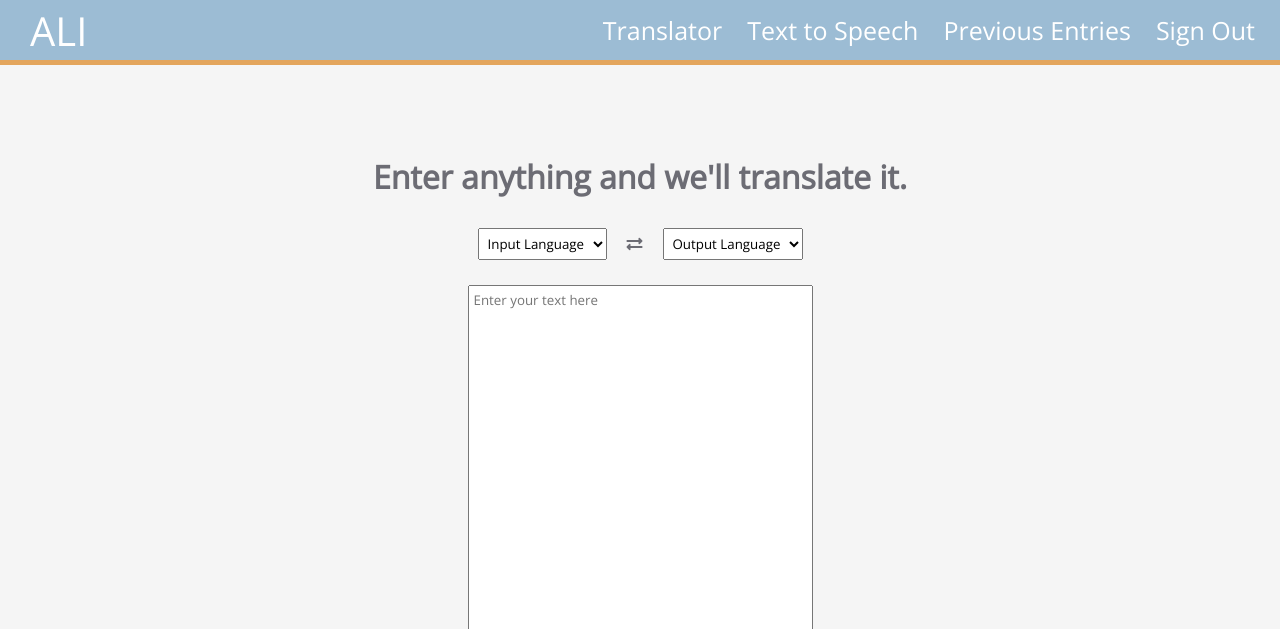
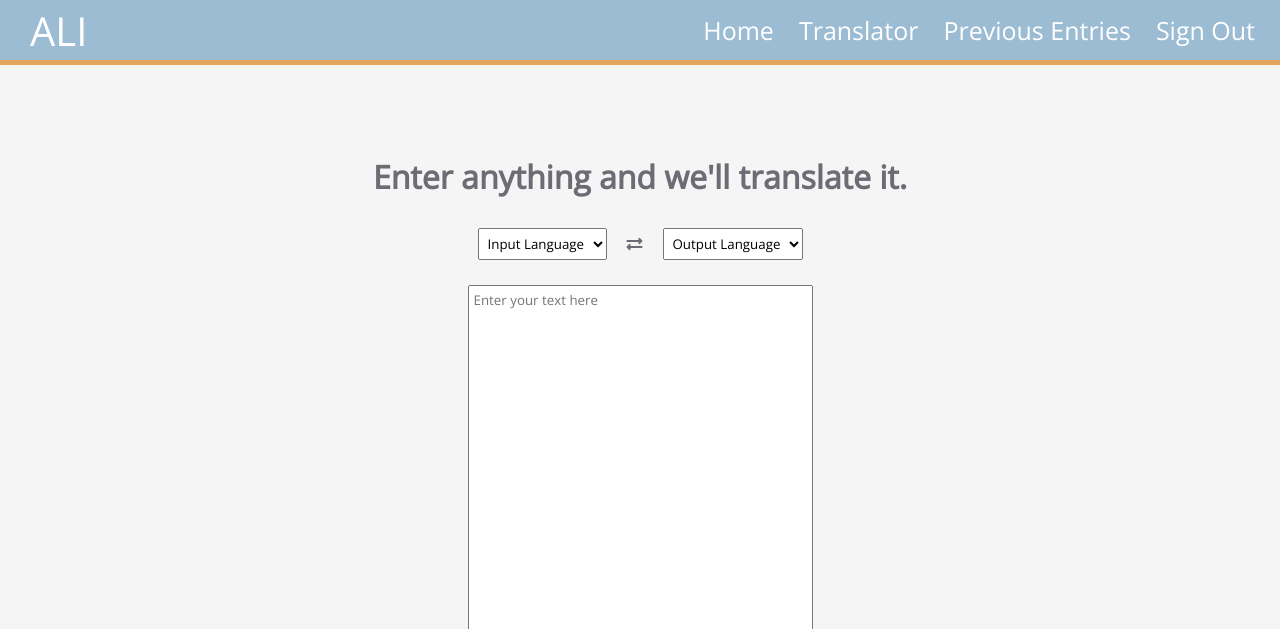
Before and after one commit to MatthewSherlin/Autonomous-Language-Interpreter, a Flask app: page /takehome in a window 1280 px wide. Shown: the top 629 px of the page. Run offline with Flask 2, Linux system fonts and the light colour scheme.

Commit message:
fixed headers

```diff
--- a/templates/takeHome.html
+++ b/templates/takeHome.html
@@ -29,8 +29,8 @@
           {% if isAdmin == True %}
           <li><a href="/admin">Admin</a></li>
           {%endif%}
-          <li><a href="/home">Translator</a></li>
-          <li><a href="/takehome">Text to Speech</a></li>
+          <li><a href="/home">Home</a></li>
+          <li><a href="/takehome">Translator</a></li>
           <li><a href="/mychart">Previous Entries</a></li>
           <li><a href="/logout">Sign Out</a></li>
         </ul>
@@ -45,10 +45,10 @@
     <div class="links">
       <div class="exit-wrapper"><i class="fas fa-times link-close"></i></div>
       {% if isAdmin %}
-      <div class="link"><a href="/admin">admin<i class="fas fa-chevron-right"></a></i></div>
+      <div class="link"><a href="/admin">Admin<i class="fas fa-chevron-right"></a></i></div>
       {%endif%}
-      <div class="link"><a href="/home">Translator<i class="fas fa-chevron-right"></a></i></div>
-      <div class="link"><a href="/takehome">Text to Speech<i class="fas fa-chevron-right"></a></i></div>
+      <div class="link"><a href="/home">Home<i class="fas fa-chevron-right"></a></i></div>
+      <div class="link"><a href="/takehome">Translator<i class="fas fa-chevron-right"></a></i></div>
       <div class="link"><a href="/mychart">Previous Entries<i class="fas fa-chevron-right"></a></i></div>
       <div class="link"><a href="/logout">Sign Out<i class="fas fa-chevron-right"></a></i></div>
     </div>
```
Also changed, not shown: templates/admin.html (+4 -4 lines), templates/chart.html (+5 -5 lines), templates/home.html (+4 -4 lines).
